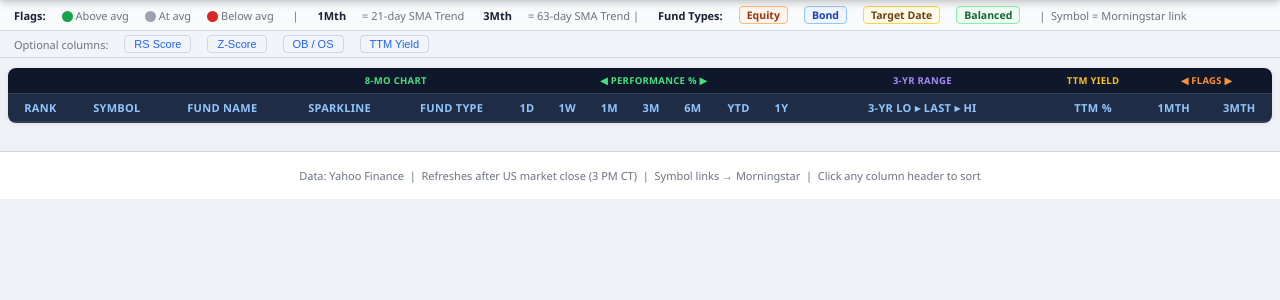
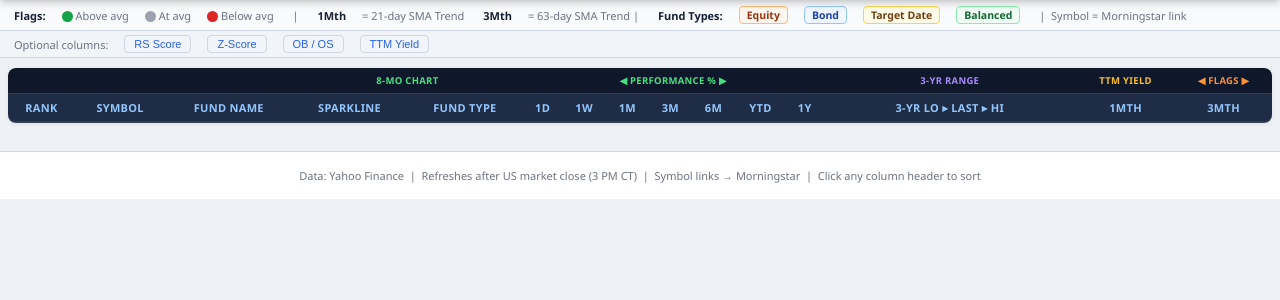
Before and after one commit to Jamesm2009/KCM_MF_Dashboard, a Flask app: page / in a window 1280 px wide. Shown: the part 95-395 px from the top of the page. Run offline with Flask 3, Linux system fonts and the light colour scheme; lists and menus that the app fills with data are empty.

Commit message:
Update index.html

```diff
--- a/templates/index.html
+++ b/templates/index.html
@@ -350,7 +350,7 @@ footer { text-align: center; padding: 16px; color: var(--muted); font-size: 11px
       <th onclick="sortTable(10)" data-col="10">YTD</th>
       <th onclick="sortTable(11)" data-col="11">1Y</th>
       <th onclick="sortTable(12)" data-col="12" style="min-width:160px">3-Yr Lo ▸ Last ▸ Hi</th>
-      <th onclick="sortTable(13)" data-col="13">TTM %</th>
+      <th onclick="sortTable(13)" data-col="13" class="col-hidden ttm-col">TTM %</th>
       <th onclick="sortTable(14)" data-col="14" class="col-hidden rs-col">RS Score</th>
       <th onclick="sortTable(15)" data-col="15" class="col-hidden zsc-col">Z-Score</th>
       <th onclick="sortTable(16)" data-col="16" class="col-hidden obos-col">OB / OS</th>
```
